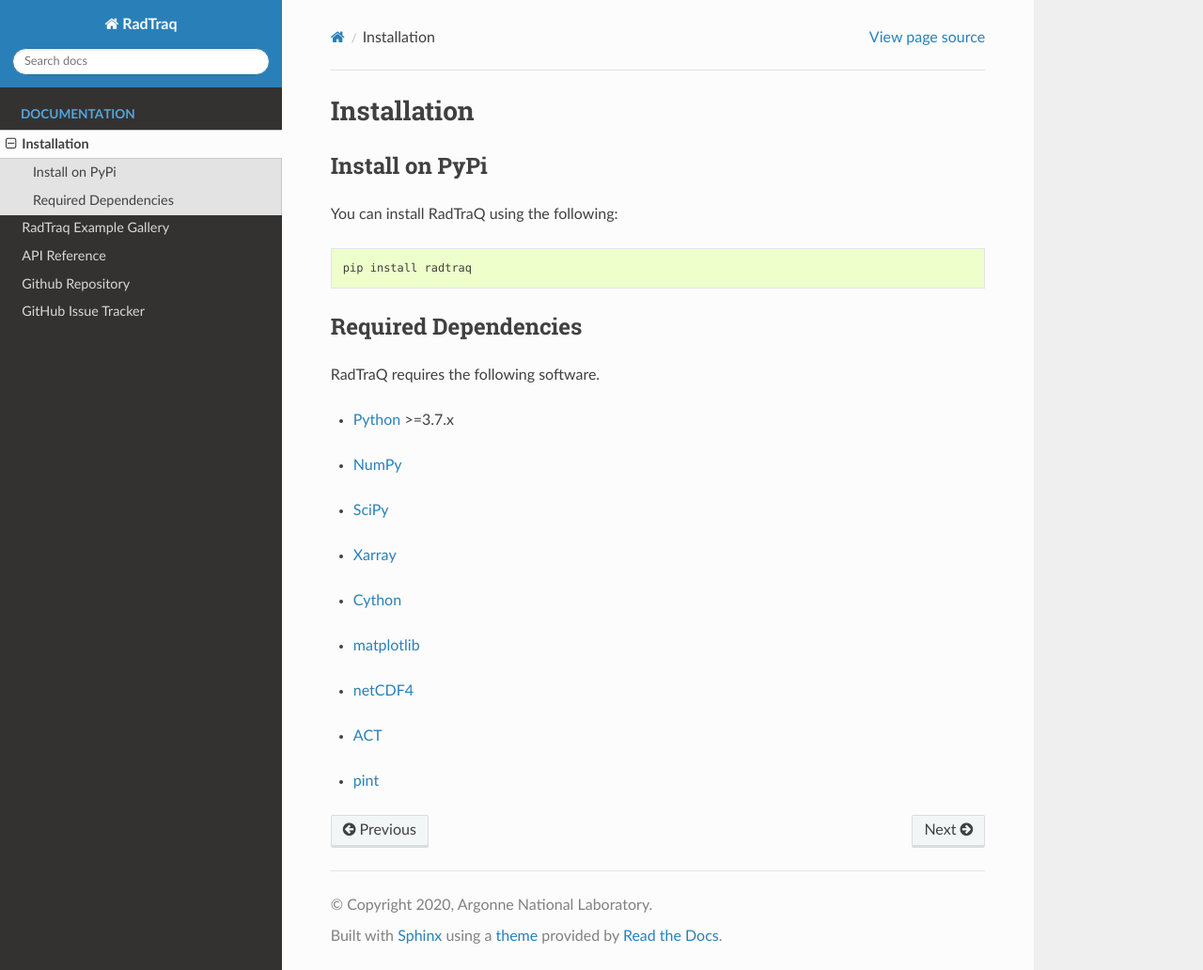
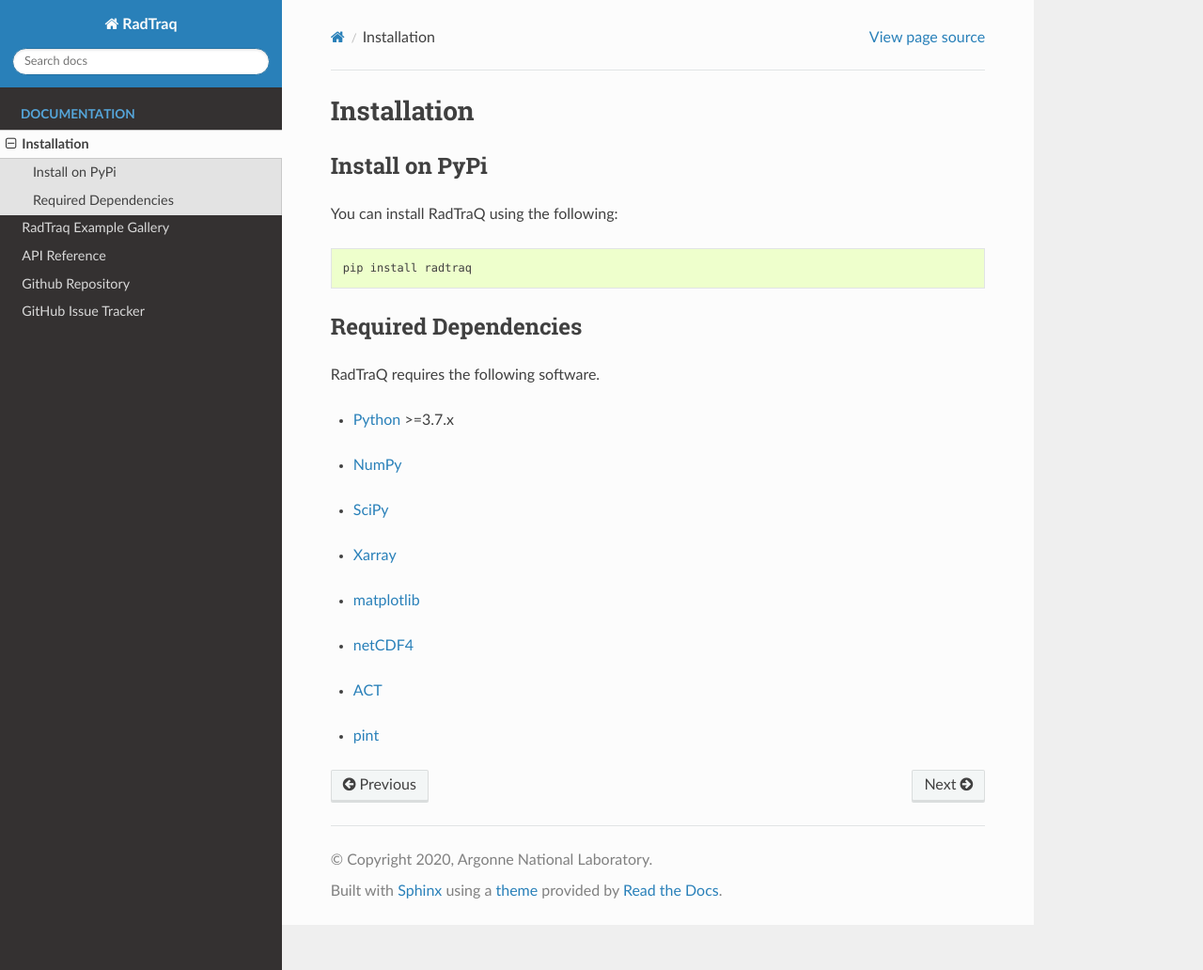
Before and after one commit to ARM-Development/RadTraQ, a Sphinx documentation site: the page built from docs/source/installation.rst, in a window 1280 px wide and 1032 px high. Shown: the whole window at 94% size. Built offline with Sphinx 7.4.7 and the Read the Docs theme 2.0.0, drawn with Linux system fonts in a browser that asks for light colours.

Commit message:
mnt: drop unused cython

```diff
--- a/docs/source/installation.rst
+++ b/docs/source/installation.rst
@@ -25,9 +25,6 @@
 * Xarray__
 __ https://xarray.dev
 
-* Cython__
-__ https://cython.readthedocs.io/en/latest/
-
 * matplotlib__
 __ http://matplotlib.org/
 
--- a/requirements.txt
+++ b/requirements.txt
@@ -5,6 +5,5 @@
 scipy
 xarray
 matplotlib
-cython
 netcdf4
 pint
```
Also changed, not shown: 2 other files.
